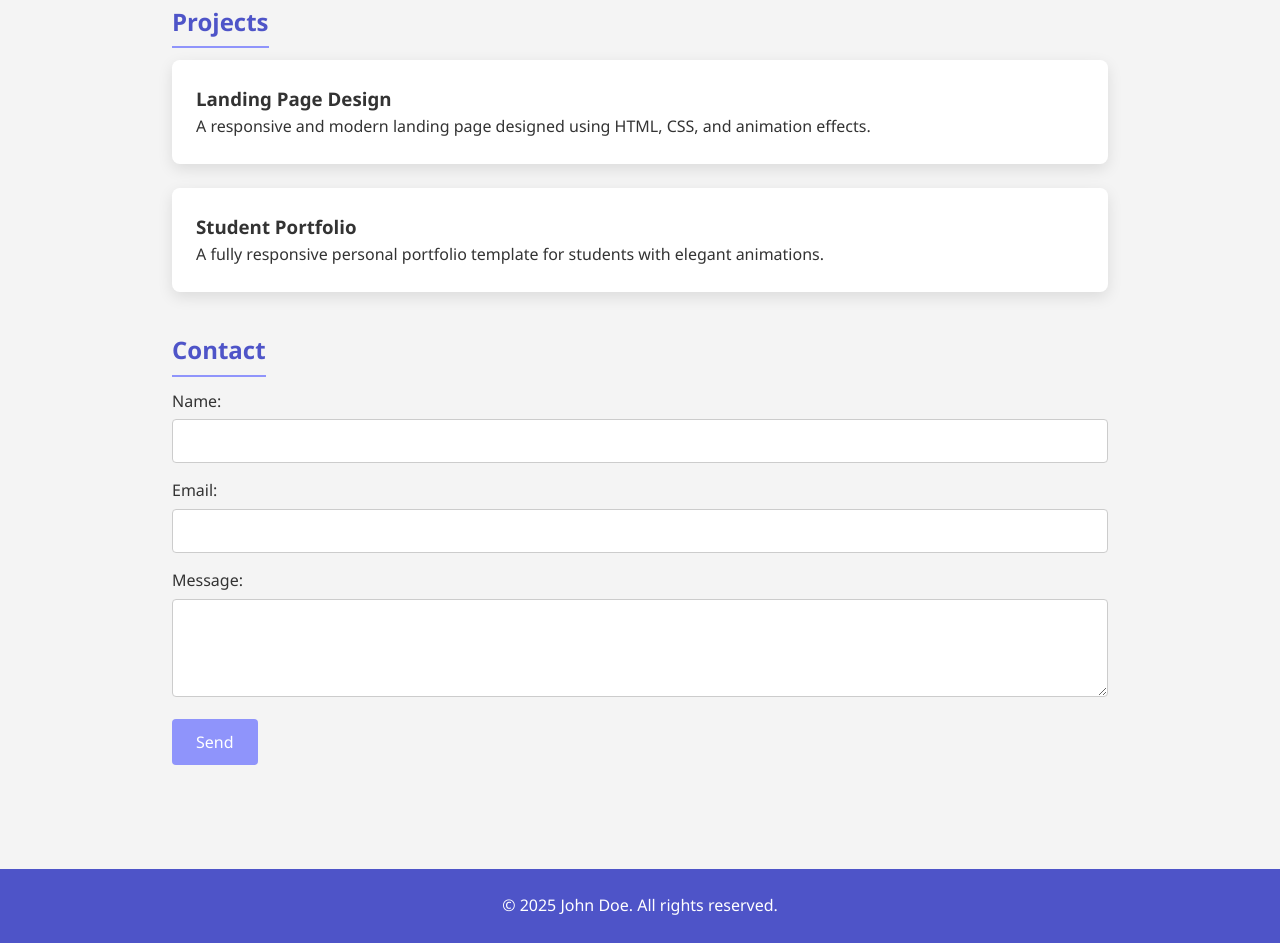
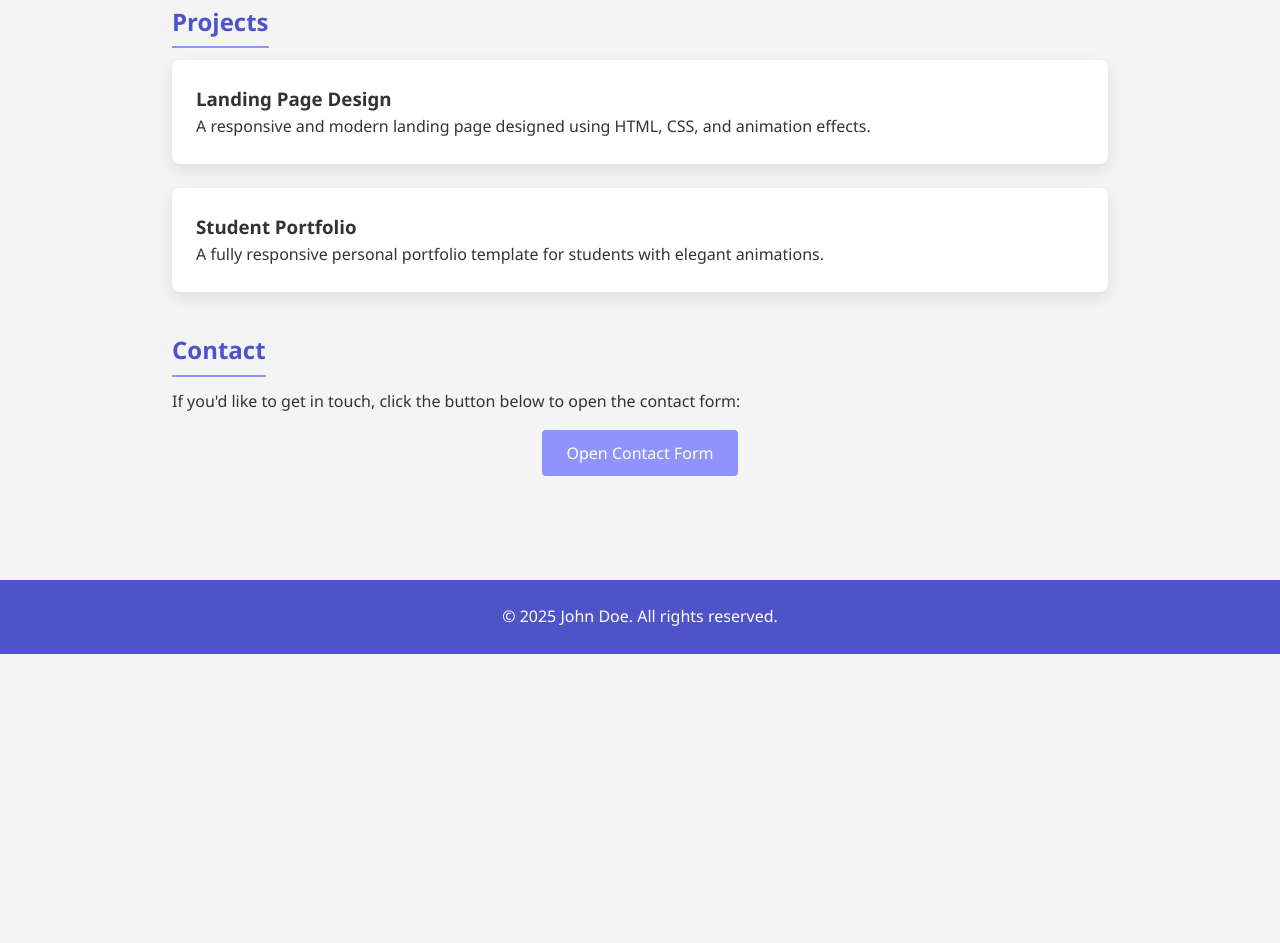
Before and after one commit to VinothKumarGajendrababu/First, a plain HTML site: page index.html in a window 1280 px wide. Shown: the part 344-1287 px from the top of the page. After the commit the page ends 998 px from the top, so only its background shows below. Drawn offline with Linux system fonts and the light colour scheme.

Commit message:
index.html

```diff
--- a/index.html
+++ b/index.html
@@ -1,4 +1,5 @@
-<!DOCTYPE html><html lang="en">
+<!DOCTYPE html>
+<html lang="en">
 <head>
   <meta charset="UTF-8" />
   <meta name="viewport" content="width=device-width, initial-scale=1.0" />
@@ -9,7 +10,9 @@
       --secondary-color: #8f94fb;
       --text-color: #fff;
       --bg-color: #f4f4f4;
-    }* {
+    }
+
+    * {
       margin: 0;
       padding: 0;
       box-sizing: border-box;
@@ -105,12 +108,6 @@ footer {
       margin-top: 2rem;
     }
 
-.message {
-  margin-top: 1rem;
-  color: green;
-  font-weight: bold;
-}
-
     button {
       padding: 0.75rem 1.5rem;
       background: var(--secondary-color);
@@ -126,15 +123,10 @@ button:hover {
       background: #5c6bc0;
     }
 
-input, textarea {
-  width: 100%;
-  padding: 0.75rem;
-  margin-top: 5px;
-  margin-bottom: 15px;
-  border: 1px solid #ccc;
-  border-radius: 4px;
+    .contact-button-wrapper {
+      text-align: center;
+      margin-top: 1rem;
     }
-
   </style>
 </head>
 <body>
@@ -146,11 +138,15 @@ input, textarea {
       <a href="#projects">Projects</a>
       <a href="#contact">Contact</a>
     </nav>
-  </header>  <div class="container">
+  </header>
+
+  <div class="container">
     <section id="about">
       <h2>About Me</h2>
       <p>Hello! I'm John, a passionate front-end web developer who loves crafting visually appealing and user-friendly websites. I enjoy blending creativity with code to build engaging digital experiences.</p>
-    </section><section id="projects">
+    </section>
+
+    <section id="projects">
       <h2>Projects</h2>
       <div class="project">
         <h3>Landing Page Design</h3>
@@ -164,21 +160,16 @@ input, textarea {
 
     <section id="contact">
       <h2>Contact</h2>
-  <form action="https://formsubmit.co/Vinothkumargajendrababu@gmail.com" method="POST">
-    <label for="name">Name:</label>
-    <input type="text" id="name" name="name" required />
+      <p>If you'd like to get in touch, click the button below to open the contact form:</p>
+      <div class="contact-button-wrapper">
+        <a href="https://docs.google.com/forms/d/e/1FAIpQLSfytEIWPfd0cQLpsSluKckvTq8p55E5P2IpIPqlC_HkmyC5Zw/viewform?usp=dialog" target="_blank">
+          <button>Open Contact Form</button>
+        </a>
+      </div>
+    </section>
+  </div>
 
-    <label for="email">Email:</label>
-    <input type="email" id="email" name="email" required />
-
-    <label for="message">Message:</label>
-    <textarea id="message" name="message" rows="4" required></textarea>
-
-    <button type="submit">Send</button>
-  </form>
-</section>
-
-  </div>  <footer>
+  <footer>
     <p>&copy; 2025 John Doe. All rights reserved.</p>
   </footer>
 </body>
```
Lines whose indentation alone changed are shown as unchanged.
